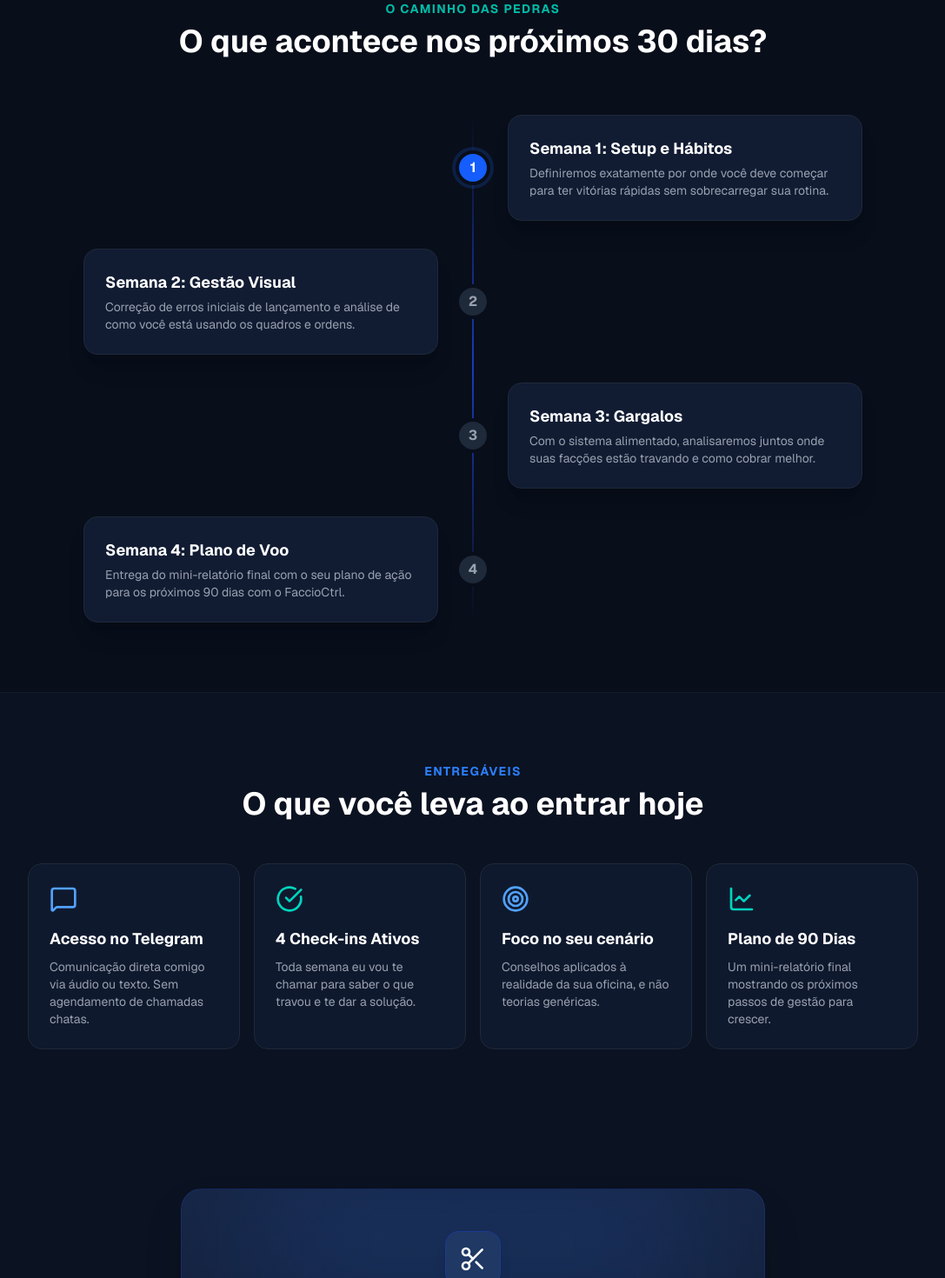
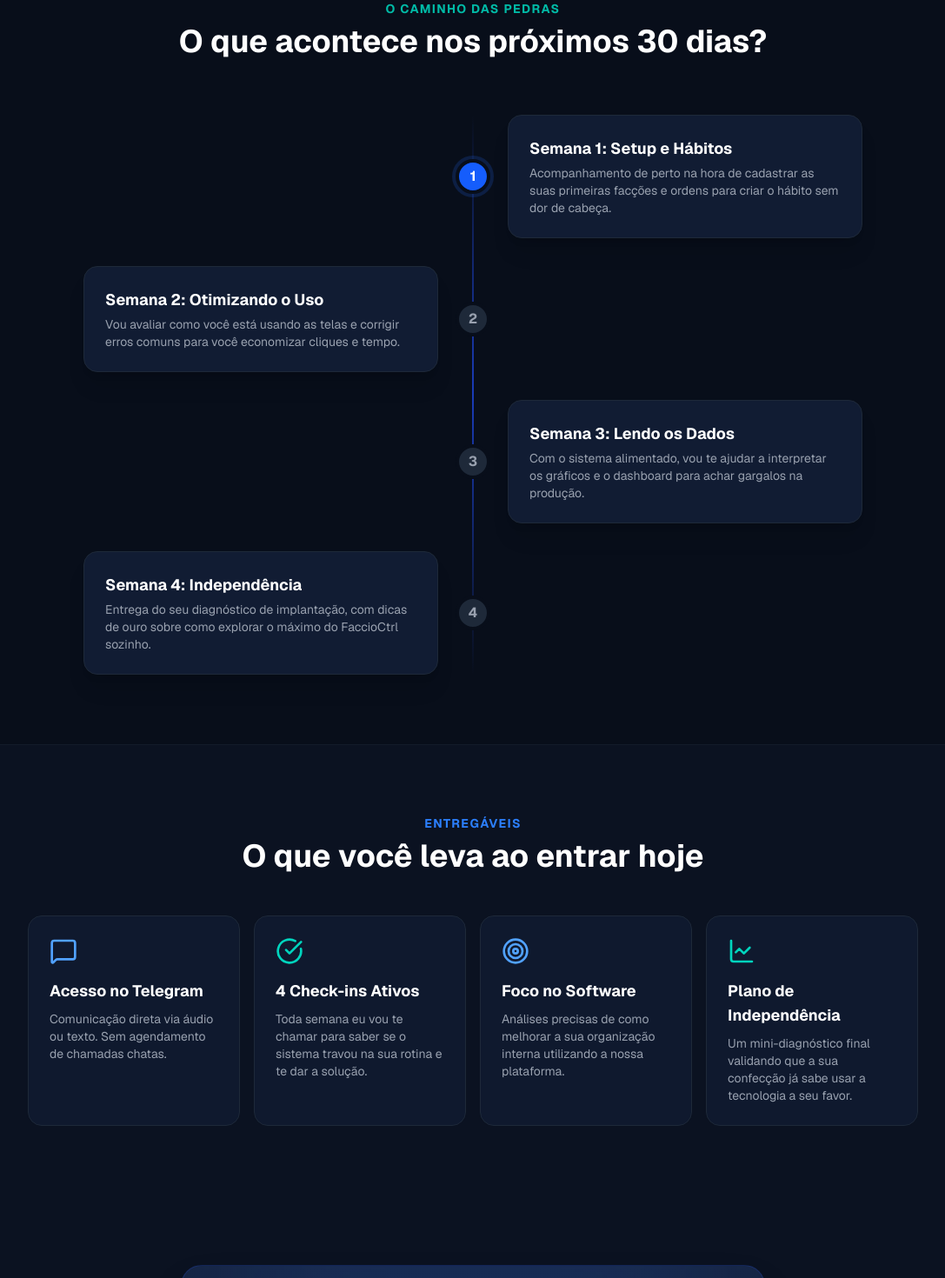
Before and after one commit to P3droKN/faccioCtrl, a Next.js app: page /upsell/mentoria-30-dias in a window 1280 px wide. Shown: the part 1299-2769 px from the top of the page at 87% size, without its empty margins (96-1183 px from the left). Built offline with nearby package versions, Linux system fonts and the light colour scheme.

Commit message:
chore: ajustar copy da mentoria para foco em implantacao de software

```diff
--- a/app/upsell/mentoria-30-dias/page.tsx
+++ b/app/upsell/mentoria-30-dias/page.tsx
@@ -56,7 +56,7 @@ export default function Mentoria30DiasPremium() {
               </div>
               <h4 className="text-xl font-bold text-white mb-3">A empolgação que dura 7 dias</h4>
               <p className="text-gray-400 leading-relaxed">
-                Comprar o FaccioCtrl foi o seu primeiro passo excelente. Mas nós sabemos como é a rotina de uma oficina. Na segunda semana, o volume de trabalho engole a sua intenção de se organizar.
+                Comprar o FaccioCtrl foi o seu primeiro passo excelente. Mas nós sabemos como é a rotina de uma confecção. Na segunda semana, o volume de trabalho engole a sua intenção de se organizar, e o sistema fica de lado.
               </p>
             </div>
             <div className="bg-[#111C33] border border-gray-800 rounded-2xl p-8 hover:border-blue-900/50 transition-colors">
@@ -65,7 +65,7 @@ export default function Mentoria30DiasPremium() {
               </div>
               <h4 className="text-xl font-bold text-white mb-3">Eu não vou deixar você desistir</h4>
               <p className="text-gray-400 leading-relaxed">
-                Eu criei essa mentoria porque o meu sucesso depende do seu sucesso. Durante os seus primeiros 30 dias, eu serei o seu parceiro de responsabilidade e consultor estratégico pessoal.
+                Eu sou especialista na ferramenta que construí. Durante os seus primeiros 30 dias, eu serei o seu parceiro de implantação. Vou garantir que o FaccioCtrl seja alimentado corretamente para te dar resultados.
               </p>
             </div>
           </div>
@@ -89,7 +89,7 @@ export default function Mentoria30DiasPremium() {
               </div>
               <div className="w-[calc(100%-4rem)] md:w-[calc(50%-2.5rem)] p-6 rounded-2xl bg-[#111C33] border border-gray-800 shadow-xl">
                 <h4 className="font-bold text-lg text-white mb-1">Semana 1: Setup e Hábitos</h4>
-                <p className="text-gray-400 text-sm">Definiremos exatamente por onde você deve começar para ter vitórias rápidas sem sobrecarregar sua rotina.</p>
+                <p className="text-gray-400 text-sm">Acompanhamento de perto na hora de cadastrar as suas primeiras facções e ordens para criar o hábito sem dor de cabeça.</p>
               </div>
             </div>
 
@@ -99,8 +99,8 @@ export default function Mentoria30DiasPremium() {
                 2
               </div>
               <div className="w-[calc(100%-4rem)] md:w-[calc(50%-2.5rem)] p-6 rounded-2xl bg-[#111C33] border border-gray-800 shadow-xl">
-                <h4 className="font-bold text-lg text-white mb-1">Semana 2: Gestão Visual</h4>
-                <p className="text-gray-400 text-sm">Correção de erros iniciais de lançamento e análise de como você está usando os quadros e ordens.</p>
+                <h4 className="font-bold text-lg text-white mb-1">Semana 2: Otimizando o Uso</h4>
+                <p className="text-gray-400 text-sm">Vou avaliar como você está usando as telas e corrigir erros comuns para você economizar cliques e tempo.</p>
               </div>
             </div>
 
@@ -110,8 +110,8 @@ export default function Mentoria30DiasPremium() {
                 3
               </div>
               <div className="w-[calc(100%-4rem)] md:w-[calc(50%-2.5rem)] p-6 rounded-2xl bg-[#111C33] border border-gray-800 shadow-xl">
-                <h4 className="font-bold text-lg text-white mb-1">Semana 3: Gargalos</h4>
-                <p className="text-gray-400 text-sm">Com o sistema alimentado, analisaremos juntos onde suas facções estão travando e como cobrar melhor.</p>
+                <h4 className="font-bold text-lg text-white mb-1">Semana 3: Lendo os Dados</h4>
+                <p className="text-gray-400 text-sm">Com o sistema alimentado, vou te ajudar a interpretar os gráficos e o dashboard para achar gargalos na produção.</p>
               </div>
             </div>
 
@@ -121,8 +121,8 @@ export default function Mentoria30DiasPremium() {
                 4
               </div>
               <div className="w-[calc(100%-4rem)] md:w-[calc(50%-2.5rem)] p-6 rounded-2xl bg-[#111C33] border border-gray-800 shadow-xl">
-                <h4 className="font-bold text-lg text-white mb-1">Semana 4: Plano de Voo</h4>
-                <p className="text-gray-400 text-sm">Entrega do mini-relatório final com o seu plano de ação para os próximos 90 dias com o FaccioCtrl.</p>
+                <h4 className="font-bold text-lg text-white mb-1">Semana 4: Independência</h4>
+                <p className="text-gray-400 text-sm">Entrega do seu diagnóstico de implantação, com dicas de ouro sobre como explorar o máximo do FaccioCtrl sozinho.</p>
               </div>
             </div>
 
@@ -142,22 +142,22 @@ export default function Mentoria30DiasPremium() {
             <div className="bg-[#111C33]/80 border border-gray-800 rounded-2xl p-6 backdrop-blur-sm">
               <MessageSquare className="w-8 h-8 text-blue-400 mb-4" />
               <h4 className="text-lg font-bold text-white mb-2">Acesso no Telegram</h4>
-              <p className="text-gray-400 text-sm">Comunicação direta comigo via áudio ou texto. Sem agendamento de chamadas chatas.</p>
+              <p className="text-gray-400 text-sm">Comunicação direta via áudio ou texto. Sem agendamento de chamadas chatas.</p>
             </div>
             <div className="bg-[#111C33]/80 border border-gray-800 rounded-2xl p-6 backdrop-blur-sm">
               <CheckCircle className="w-8 h-8 text-teal-400 mb-4" />
               <h4 className="text-lg font-bold text-white mb-2">4 Check-ins Ativos</h4>
-              <p className="text-gray-400 text-sm">Toda semana eu vou te chamar para saber o que travou e te dar a solução.</p>
+              <p className="text-gray-400 text-sm">Toda semana eu vou te chamar para saber se o sistema travou na sua rotina e te dar a solução.</p>
             </div>
             <div className="bg-[#111C33]/80 border border-gray-800 rounded-2xl p-6 backdrop-blur-sm">
               <Target className="w-8 h-8 text-blue-400 mb-4" />
-              <h4 className="text-lg font-bold text-white mb-2">Foco no seu cenário</h4>
-              <p className="text-gray-400 text-sm">Conselhos aplicados à realidade da sua oficina, e não teorias genéricas.</p>
+              <h4 className="text-lg font-bold text-white mb-2">Foco no Software</h4>
+              <p className="text-gray-400 text-sm">Análises precisas de como melhorar a sua organização interna utilizando a nossa plataforma.</p>
             </div>
             <div className="bg-[#111C33]/80 border border-gray-800 rounded-2xl p-6 backdrop-blur-sm">
               <LineChart className="w-8 h-8 text-teal-400 mb-4" />
-              <h4 className="text-lg font-bold text-white mb-2">Plano de 90 Dias</h4>
-              <p className="text-gray-400 text-sm">Um mini-relatório final mostrando os próximos passos de gestão para crescer.</p>
+              <h4 className="text-lg font-bold text-white mb-2">Plano de Independência</h4>
+              <p className="text-gray-400 text-sm">Um mini-diagnóstico final validando que a sua confecção já sabe usar a tecnologia a seu favor.</p>
             </div>
           </div>
         </div>
```
